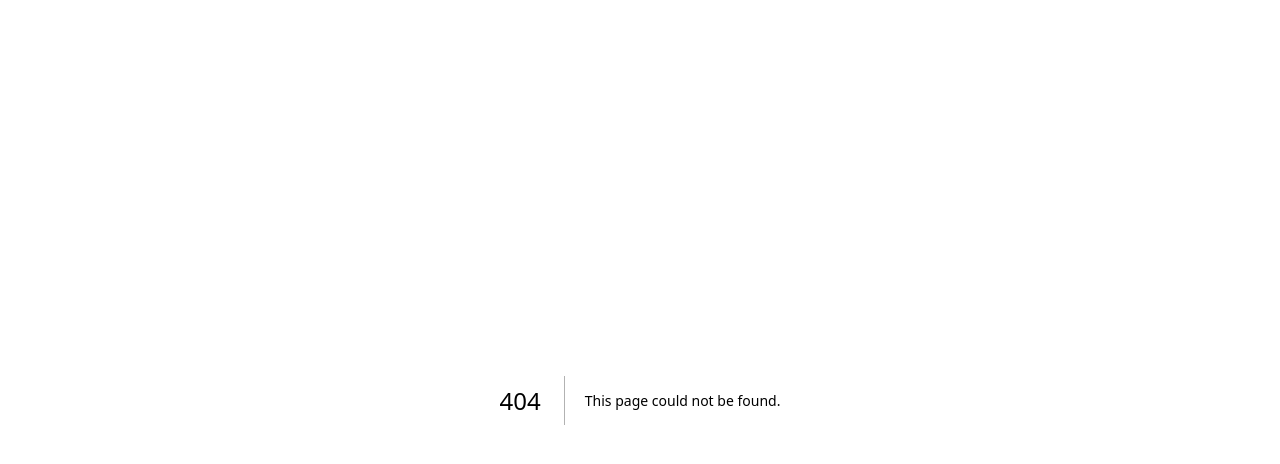
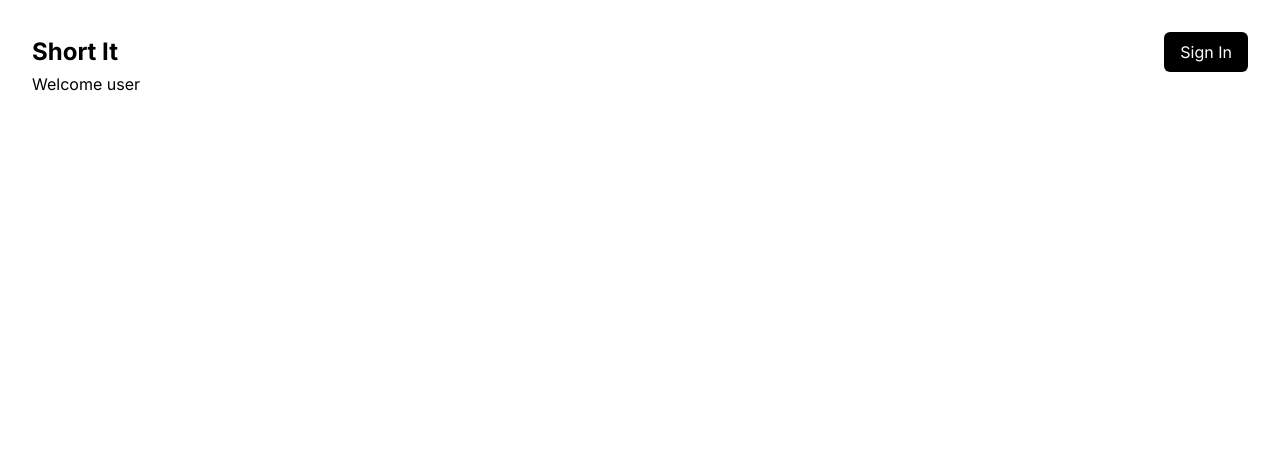
Before and after one commit to bhattrajat/short-it, a Next.js app: page /dashboard in a window 1280 px wide. Before the commit this address had no page. Shown: the top 464 px of the page. Built offline with nearby package versions, Linux system fonts and the light colour scheme; no server answers.

Commit message:
Add github oauth

```diff
--- a/package.json
+++ b/package.json
@@ -9,8 +9,10 @@
     "lint": "next lint"
   },
   "dependencies": {
+    "@headlessui/react": "^1.7.18",
+    "@heroicons/react": "^2.1.1",
     "next": "14.1.0",
-    "next-auth": "^4.24.5",
+    "next-auth": "5.0.0-beta.5",
     "react": "^18",
     "react-dom": "^18"
   },
--- a/src/app/api/auth/[...nextauth].tsx
+++ /dev/null
@@ -1,11 +0,0 @@
-import NextAuth from 'next-auth';
-import GithubProvider from 'next-auth/providers/github';
-
-export default NextAuth({
-  providers: [
-    GithubProvider({
-      clientId: process.env.GITHUB_ID,
-      clientSecret: process.env.GITHUB_SECRET,
-    }),
-  ],
-});
--- /dev/null
+++ b/src/app/api/auth/[...nextauth]/route.ts
@@ -0,0 +1,3 @@
+import { handlers } from '@/auth';
+
+export const { GET, POST } = handlers;
--- /dev/null
+++ b/src/app/dashboard/page.tsx
@@ -0,0 +1,6 @@
+import { auth } from '@/auth';
+
+export default async function Dashboard() {
+  const session = await auth();
+  return <h1>Welcome user</h1>;
+}
--- a/src/app/globals.css
+++ b/src/app/globals.css
@@ -1,30 +1,6 @@
 @tailwind base;
 @tailwind components;
 @tailwind utilities;
-
-:root {
-  --foreground-rgb: 0, 0, 0;
-  --background-start-rgb: 214, 219, 220;
-  --background-end-rgb: 255, 255, 255;
-}
-
-@media (prefers-color-scheme: dark) {
-  :root {
-    --foreground-rgb: 255, 255, 255;
-    --background-start-rgb: 0, 0, 0;
-    --background-end-rgb: 0, 0, 0;
-  }
-}
-
-body {
-  color: rgb(var(--foreground-rgb));
-  background: linear-gradient(
-      to bottom,
-      transparent,
-      rgb(var(--background-end-rgb))
-    )
-    rgb(var(--background-start-rgb));
-}
 
 @layer utilities {
   .text-balance {
--- a/src/app/layout.tsx
+++ b/src/app/layout.tsx
@@ -1,12 +1,13 @@
-import type { Metadata } from "next";
-import { Inter } from "next/font/google";
-import "./globals.css";
+import type { Metadata } from 'next';
+import { Inter } from 'next/font/google';
+import './globals.css';
+import Header from '@/components/layout/header';
 
-const inter = Inter({ subsets: ["latin"] });
+const inter = Inter({ subsets: ['latin'] });
 
 export const metadata: Metadata = {
-  title: "Create Next App",
-  description: "Generated by create next app",
+  title: 'Create Next App',
+  description: 'Generated by create next app',
 };
 
 export default function RootLayout({
@@ -16,7 +17,10 @@ export default function RootLayout({
 }>) {
   return (
     <html lang="en">
-      <body className={inter.className}>{children}</body>
+      <body className={`${inter.className} p-4 lg:p-8`}>
+        <Header />
+        {children}
+      </body>
     </html>
   );
 }
--- a/src/app/page.tsx
+++ b/src/app/page.tsx
@@ -1,113 +1,16 @@
-import Image from "next/image";
+import { auth } from '../auth';
 
-export default function Home() {
+export default async function Page() {
+  const session = await auth();
+
   return (
-    <main className="flex min-h-screen flex-col items-center justify-between p-24">
-      <div className="z-10 max-w-5xl w-full items-center justify-between font-mono text-sm lg:flex">
-        <p className="fixed left-0 top-0 flex w-full justify-center border-b border-gray-300 bg-gradient-to-b from-zinc-200 pb-6 pt-8 backdrop-blur-2xl dark:border-neutral-800 dark:bg-zinc-800/30 dark:from-inherit lg:static lg:w-auto  lg:rounded-xl lg:border lg:bg-gray-200 lg:p-4 lg:dark:bg-zinc-800/30">
-          Get started by editing&nbsp;
-          <code className="font-mono font-bold">src/app/page.tsx</code>
-        </p>
-        <div className="fixed bottom-0 left-0 flex h-48 w-full items-end justify-center bg-gradient-to-t from-white via-white dark:from-black dark:via-black lg:static lg:h-auto lg:w-auto lg:bg-none">
-          <a
-            className="pointer-events-none flex place-items-center gap-2 p-8 lg:pointer-events-auto lg:p-0"
-            href="https://vercel.com?utm_source=create-next-app&utm_medium=appdir-template&utm_campaign=create-next-app"
-            target="_blank"
-            rel="noopener noreferrer"
-          >
-            By{" "}
-            <Image
-              src="/vercel.svg"
-              alt="Vercel Logo"
-              className="dark:invert"
-              width={100}
-              height={24}
-              priority
-            />
-          </a>
-        </div>
-      </div>
-
-      <div className="relative flex place-items-center before:absolute before:h-[300px] before:w-full sm:before:w-[480px] before:-translate-x-1/2 before:rounded-full before:bg-gradient-radial before:from-white before:to-transparent before:blur-2xl before:content-[''] after:absolute after:-z-20 after:h-[180px] after:w-full sm:after:w-[240px] after:translate-x-1/3 after:bg-gradient-conic after:from-sky-200 after:via-blue-200 after:blur-2xl after:content-[''] before:dark:bg-gradient-to-br before:dark:from-transparent before:dark:to-blue-700 before:dark:opacity-10 after:dark:from-sky-900 after:dark:via-[#0141ff] after:dark:opacity-40 before:lg:h-[360px] z-[-1]">
-        <Image
-          className="relative dark:drop-shadow-[0_0_0.3rem_#ffffff70] dark:invert"
-          src="/next.svg"
-          alt="Next.js Logo"
-          width={180}
-          height={37}
-          priority
-        />
-      </div>
-
-      <div className="mb-32 grid text-center lg:max-w-5xl lg:w-full lg:mb-0 lg:grid-cols-4 lg:text-left">
-        <a
-          href="https://nextjs.org/docs?utm_source=create-next-app&utm_medium=appdir-template&utm_campaign=create-next-app"
-          className="group rounded-lg border border-transparent px-5 py-4 transition-colors hover:border-gray-300 hover:bg-gray-100 hover:dark:border-neutral-700 hover:dark:bg-neutral-800/30"
-          target="_blank"
-          rel="noopener noreferrer"
-        >
-          <h2 className={`mb-3 text-2xl font-semibold`}>
-            Docs{" "}
-            <span className="inline-block transition-transform group-hover:translate-x-1 motion-reduce:transform-none">
-              -&gt;
-            </span>
-          </h2>
-          <p className={`m-0 max-w-[30ch] text-sm opacity-50`}>
-            Find in-depth information about Next.js features and API.
-          </p>
-        </a>
-
-        <a
-          href="https://nextjs.org/learn?utm_source=create-next-app&utm_medium=appdir-template-tw&utm_campaign=create-next-app"
-          className="group rounded-lg border border-transparent px-5 py-4 transition-colors hover:border-gray-300 hover:bg-gray-100 hover:dark:border-neutral-700 hover:dark:bg-neutral-800/30"
-          target="_blank"
-          rel="noopener noreferrer"
-        >
-          <h2 className={`mb-3 text-2xl font-semibold`}>
-            Learn{" "}
-            <span className="inline-block transition-transform group-hover:translate-x-1 motion-reduce:transform-none">
-              -&gt;
-            </span>
-          </h2>
-          <p className={`m-0 max-w-[30ch] text-sm opacity-50`}>
-            Learn about Next.js in an interactive course with&nbsp;quizzes!
-          </p>
-        </a>
-
-        <a
-          href="https://vercel.com/templates?framework=next.js&utm_source=create-next-app&utm_medium=appdir-template&utm_campaign=create-next-app"
-          className="group rounded-lg border border-transparent px-5 py-4 transition-colors hover:border-gray-300 hover:bg-gray-100 hover:dark:border-neutral-700 hover:dark:bg-neutral-800/30"
-          target="_blank"
-          rel="noopener noreferrer"
-        >
-          <h2 className={`mb-3 text-2xl font-semibold`}>
-            Templates{" "}
-            <span className="inline-block transition-transform group-hover:translate-x-1 motion-reduce:transform-none">
-              -&gt;
-            </span>
-          </h2>
-          <p className={`m-0 max-w-[30ch] text-sm opacity-50`}>
-            Explore starter templates for Next.js.
-          </p>
-        </a>
-
-        <a
-          href="https://vercel.com/new?utm_source=create-next-app&utm_medium=appdir-template&utm_campaign=create-next-app"
-          className="group rounded-lg border border-transparent px-5 py-4 transition-colors hover:border-gray-300 hover:bg-gray-100 hover:dark:border-neutral-700 hover:dark:bg-neutral-800/30"
-          target="_blank"
-          rel="noopener noreferrer"
-        >
-          <h2 className={`mb-3 text-2xl font-semibold`}>
-            Deploy{" "}
-            <span className="inline-block transition-transform group-hover:translate-x-1 motion-reduce:transform-none">
-              -&gt;
-            </span>
-          </h2>
-          <p className={`m-0 max-w-[30ch] text-sm opacity-50 text-balance`}>
-            Instantly deploy your Next.js site to a shareable URL with Vercel.
-          </p>
-        </a>
-      </div>
-    </main>
+    <section className="px-4 mt-10 text-xl flex flex-col items-center">
+      <p>Welcome to short it. This is a url shortener web application</p>
+      {session ? (
+        <p>Please go to your dashboard to add / view your short links</p>
+      ) : (
+        <p>Please sign in to use the app</p>
+      )}
+    </section>
   );
 }
--- /dev/null
+++ b/src/auth.ts
@@ -0,0 +1,20 @@
+import NextAuth, { NextAuthConfig } from 'next-auth';
+import GitHub from 'next-auth/providers/github';
+
+export const config = {
+  providers: [
+    GitHub({
+      clientId: process.env.GITHUB_CLIENT_ID,
+      clientSecret: process.env.GITHUB_CLIENT_SECRET,
+    }),
+  ],
+  callbacks: {
+    authorized({ request, auth }) {
+      const { pathname } = request.nextUrl;
+      if (pathname === '/dashboard') return !!auth;
+      return true;
+    },
+  },
+} satisfies NextAuthConfig;
+
+export const { handlers, auth, signIn, signOut } = NextAuth(config);
--- /dev/null
+++ b/src/components/auth/signin.tsx
@@ -0,0 +1,18 @@
+import { signIn } from '@/auth';
+
+export function SignIn({
+  provider,
+}: { provider?: string } & React.ComponentPropsWithRef<'button'>) {
+  return (
+    <form
+      action={async () => {
+        'use server';
+        await signIn(provider);
+      }}
+    >
+      <button className="bg-black text-white rounded-md px-4 py-2">
+        Sign In
+      </button>
+    </form>
+  );
+}
--- /dev/null
+++ b/src/components/auth/signout.tsx
@@ -0,0 +1,16 @@
+import { signOut } from '@/auth';
+
+export function SignOut() {
+  return (
+    <form
+      action={async () => {
+        'use server';
+        await signOut();
+      }}
+    >
+      <button className="bg-black text-white rounded-md px-4 py-2">
+        Sign Out
+      </button>
+    </form>
+  );
+}
--- /dev/null
+++ b/src/components/layout/header.tsx
@@ -0,0 +1,43 @@
+import { auth } from '@/auth';
+import Link from 'next/link';
+import { SignIn } from '../auth/signin';
+import { SignOut } from '../auth/signout';
+
+export default async function Header() {
+  const session = await auth();
+
+  return (
+    <header className="flex items-center justify-between">
+      <h1 className="text-2xl font-bold">
+        <Link href="/">Short It</Link>
+      </h1>
+      <div className="flex items-center gap-4">
+        <nav>
+          <ul className="flex items-center gap-4">
+            {session ? (
+              <>
+                <li>
+                  <Link href="/dashboard">Dashboard</Link>
+                </li>
+                <li>
+                  <SignOut />
+                </li>
+              </>
+            ) : (
+              <li>
+                <SignIn />
+              </li>
+            )}
+          </ul>
+        </nav>
+        {session?.user?.image && (
+          <img
+            className="w-10 h-10 rounded-full"
+            alt="profile"
+            src={session?.user?.image}
+          />
+        )}
+      </div>
+    </header>
+  );
+}
--- /dev/null
+++ b/src/middleware.ts
@@ -0,0 +1,6 @@
+export { auth as middleware } from '@/auth';
+
+// Read more: https://nextjs.org/docs/app/building-your-application/routing/middleware#matcher
+export const config = {
+  matcher: ['/((?!api|_next/static|_next/image|favicon.ico).*)'],
+};
```
Also changed, not shown: 1 other file (tests, documents, lock files or other folders).
